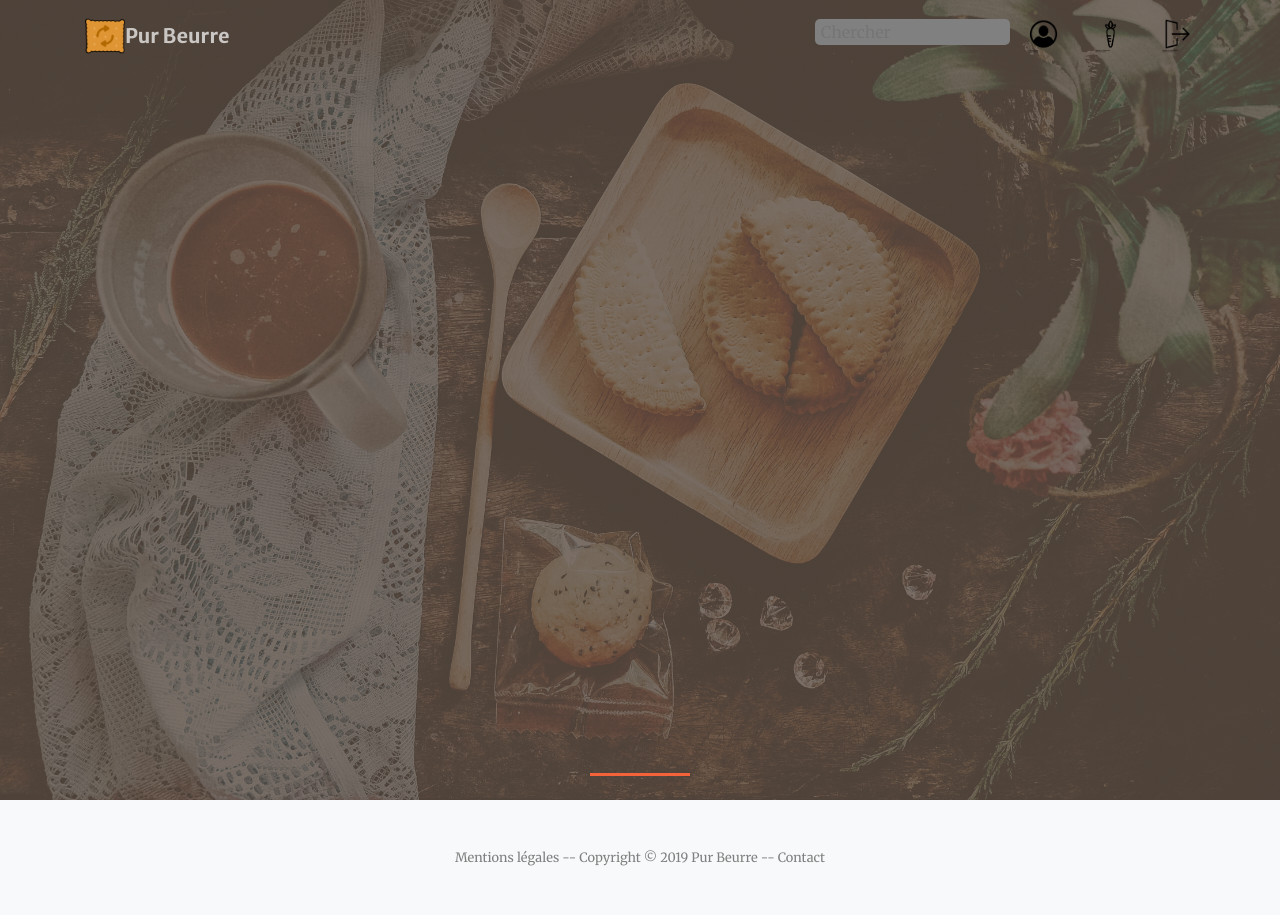
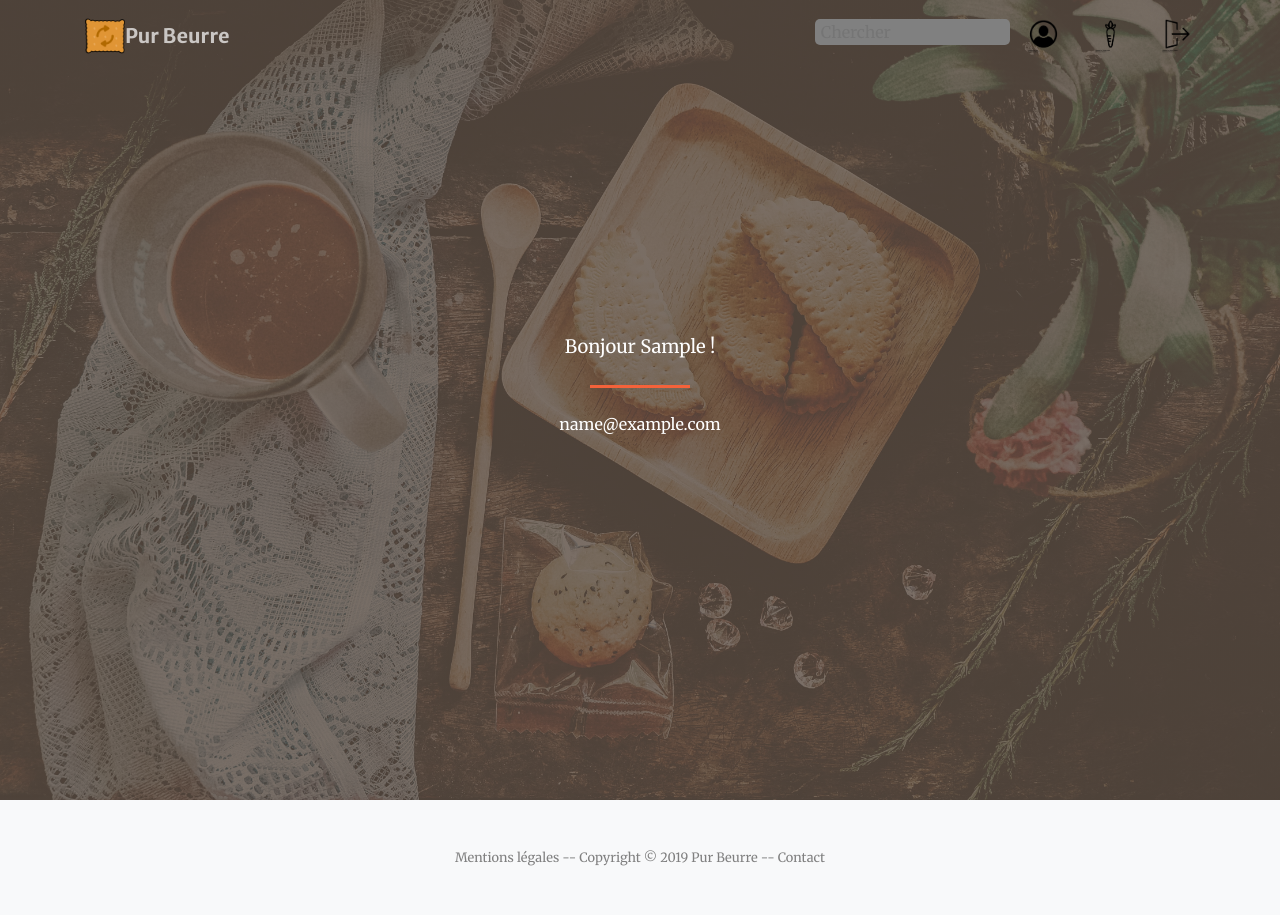
Before and after one commit to Seiph59/projet10, a Django app: page /myaccount/ in a window 1280 px wide. Run offline with Django 3.2, Linux system fonts and the light colour scheme; the visitor is signed in with stand-in values (Sample User, id 1); some libraries are stand-ins or nearby versions.

Commit message:
' my_account' page implemented

```diff
--- a/pur_beurre/accounts/forms.py
+++ b/pur_beurre/accounts/forms.py
@@ -4,7 +4,9 @@ from django.contrib.auth.forms import UserCreationForm
 
 class UserRegisterForm(UserCreationForm):
     email = forms.EmailField()
+    first_name = forms.CharField(max_length=30, label="Prénom")
+    last_name = forms.CharField(max_length=30, label="Nom")
 
     class Meta:
         model = User
-        fields = ['username', 'email', 'password1', 'password2']
+        fields = ['username', 'first_name', 'last_name', 'email', 'password1', 'password2']
--- a/pur_beurre/accounts/static/accounts/css/style.css
+++ b/pur_beurre/accounts/static/accounts/css/style.css
@@ -1,6 +1,10 @@
 form {
     width: 75%;
     color: white;
+}
+
+.profile {
+    color:white;
 }
 
 .text-muted {
--- a/pur_beurre/accounts/templates/accounts/my_account.html
+++ b/pur_beurre/accounts/templates/accounts/my_account.html
@@ -7,10 +7,12 @@
   <!-- Masthead -->
   <header class="masthead">
     <div class="container h-100">
-      <div class="row h-100 align-items-center justify-content-center text-center">
-        <div class="col-lg-10 align-self-end">
+      <div class="row h-50 align-items-center justify-content-center text-center">
+        <div class="col-lg-10 align-self-end profile">
+            <p class="center"> Bonjour {{ user.first_name }} ! </p>
           <h1 class="text-uppercase text-white font-weight-bold"></h1>
           <hr class="divider my-4">
+          {{ user.email }}
         </div>
       </div>
     </div>
```
